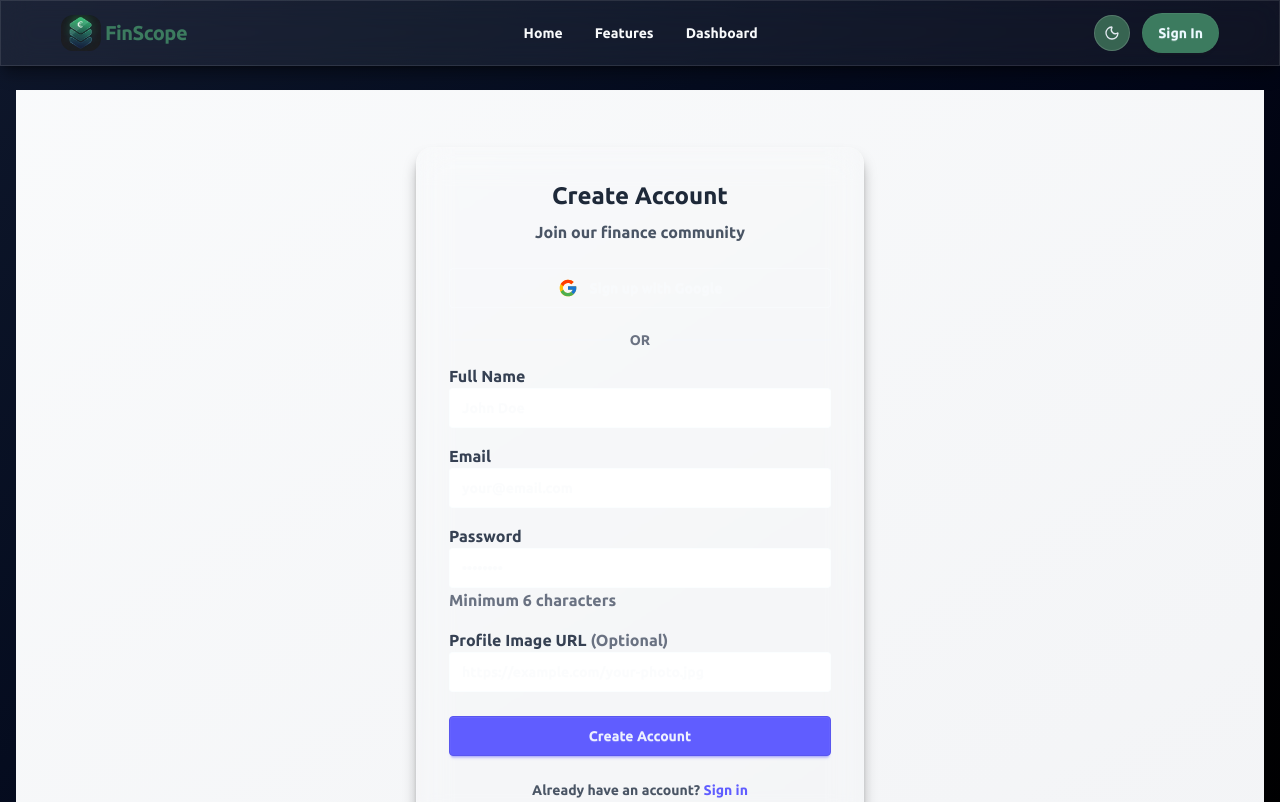
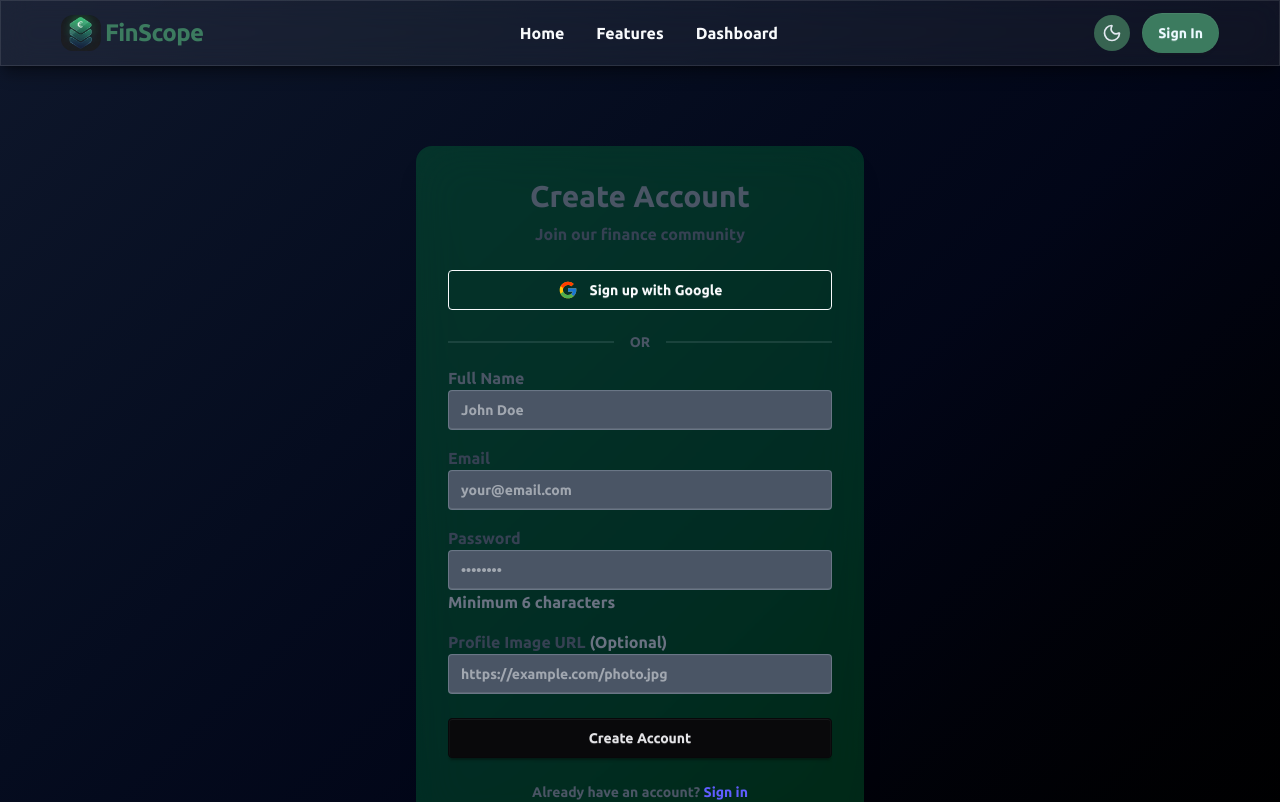
Before and after one commit to Raihan-17/Next-finance, a Next.js app: page /register in a window 1280 px wide. Shown: the top 802 px of the page. Built offline with nearby package versions, Linux system fonts and the light colour scheme; no server answers.

Commit message:
add some ui polishings and readme

```diff
--- a/src/app/register/page.tsx
+++ b/src/app/register/page.tsx
@@ -85,91 +85,105 @@ export default function RegisterPage() {
 
 
   return (
-    <div className="flex items-center justify-center min-h-screen px-4 bg-gradient-to-br from-gray-50 to-gray-100 dark:from-gray-900 dark:to-gray-800">
+ <div className="flex items-center justify-center min-h-screen px-4">
   <AuthCard>
-        <h2 className="text-2xl font-bold mb-2 text-center text-gray-800 dark:text-white">
+    <h2 className="text-3xl font-bold mb-2 text-center text-gray-600">
       Create Account
     </h2>
-        <p className="text-gray-600 dark:text-gray-300 text-center mb-6">
+
+    <p className="text-gray-700 text-center mb-6">
       Join our finance community
     </p>
 
-        {/* Google Sign Up Button */}
+    {/* Google Sign Up */}
     <button
       onClick={handleGoogleSignIn}
       disabled={googleLoading}
-          className="btn btn-outline w-full mb-6 flex items-center justify-center gap-3 hover:bg-gray-50 dark:hover:bg-gray-800"
+      className="
+        btn btn-outline w-full mb-6
+        flex items-center justify-center gap-3
+        transform-3d duration-300 hover:scale-105
+      "
     >
       <FcGoogle className="text-xl" />
-          <span>{googleLoading ? "Creating account..." : "Sign up with Google"}</span>
+      <span>
+        {googleLoading ? "Creating account..." : "Sign up with Google"}
+      </span>
     </button>
 
-        <div className="divider text-sm text-gray-500">OR</div>
+    <div className="divider text-sm text-gray-600">OR</div>
 
+    {/* Register Form */}
     <form onSubmit={handleRegister} className="flex flex-col gap-4">
       <div>
         <label className="label">
-              <span className="label-text text-gray-700 dark:text-gray-300">Full Name</span>
+          <span className="label-text text-gray-600">Full Name</span>
         </label>
         <input
           name="name"
           placeholder="John Doe"
-              className="input input-bordered w-full bg-white dark:bg-gray-800"
+          className="input input-bordered w-full bg-gray-600"
           required
         />
       </div>
 
       <div>
         <label className="label">
-              <span className="label-text text-gray-700 dark:text-gray-300">Email</span>
+          <span className="label-text text-gray-700">Email</span>
         </label>
         <input
           name="email"
           placeholder="your@email.com"
           type="email"
-              className="input input-bordered w-full bg-white dark:bg-gray-800"
+          className="input input-bordered w-full bg-gray-600"
           required
         />
       </div>
 
       <div>
         <label className="label">
-              <span className="label-text text-gray-700 dark:text-gray-300">Password</span>
+          <span className="label-text text-gray-700">Password</span>
         </label>
         <input
           name="password"
           placeholder="••••••••"
           type="password"
-              className="input input-bordered w-full bg-white dark:bg-gray-800"
+          className="input input-bordered w-full bg-gray-600"
           minLength={6}
           required
         />
         <label className="label">
-              <span className="label-text-alt text-gray-500">Minimum 6 characters</span>
+          <span className="label-text-alt text-gray-500">
+            Minimum 6 characters
+          </span>
         </label>
       </div>
 
       <div>
         <label className="label">
-              <span className="label-text text-gray-700 dark:text-gray-300">
-                Profile Image URL <span className="text-gray-500">(Optional)</span>
+          <span className="label-text text-gray-700">
+            Profile Image URL{" "}
+            <span className="text-gray-500">(Optional)</span>
           </span>
         </label>
         <input
           name="image"
-              placeholder="https://example.com/your-photo.jpg"
-              className="input input-bordered w-full bg-white dark:bg-gray-800"
+          placeholder="https://example.com/photo.jpg"
+          className="input input-bordered w-full bg-gray-600"
         />
       </div>
 
       <button
         type="submit"
-            className="btn btn-primary w-full mt-2"
         disabled={loading}
+        className="
+          btn btn-neutral w-full mt-2
+          transition-3d duration-400 hover:scale-110
+        "
       >
         {loading ? (
           <>
-                <span className="loading loading-spinner"></span>
+            <span className="loading loading-spinner" />
             Creating account...
           </>
         ) : (
@@ -178,20 +192,20 @@ export default function RegisterPage() {
       </button>
     </form>
 
-        <motion.p
-          initial={{ opacity: 0 }}
-          animate={{ opacity: 1 }}
-          className="text-center text-sm mt-6 text-gray-600 dark:text-gray-300"
-        >
+    <p className="text-center text-sm mt-6 text-gray-600">
       Already have an account?{" "}
       <a
         href="/login"
-            className="text-primary font-medium hover:underline transition-colors"
+        className="
+          text-primary font-bold
+          transition-3d duration-300 hover:scale-110
+        "
       >
         Sign in
       </a>
-        </motion.p>
+    </p>
   </AuthCard>
 </div>
+
   );
 }
--- a/src/components/auth/AuthCard.tsx
+++ b/src/components/auth/AuthCard.tsx
@@ -8,7 +8,7 @@ export const AuthCard = ({ children }: { children: React.ReactNode }) => {
       initial={{ opacity: 0, y: 20, scale: 0.95 }}
       animate={{ opacity: 1, y: 0, scale: 1 }}
       transition={{ duration: 0.4, ease: "easeOut" }}
-      className="glass-panel max-w-md w-full mx-auto p-8 rounded-2xl shadow-xl border border-white/10 bg-white/10 backdrop-blur-xl"
+      className=" max-w-md w-full mx-auto p-8 rounded-2xl shadow-xl bg-green-500/20 backdrop-blur-xl"
     >
       {children}
     </motion.div>
--- a/src/components/dashboard/charts/ExpensePieChart.tsx
+++ b/src/components/dashboard/charts/ExpensePieChart.tsx
@@ -39,7 +39,7 @@ export const ExpensePieChart = () => {
   );
 
   return (
-    <div className="glass-panel p-6 h-[320px]">
+    <div className="glass-panel p-8 h-[320px]">
       <h3 className="text-sm font-medium mb-4 opacity-80">
         Expense Distribution
       </h3>
--- a/src/components/dashboard/charts/MonthlyBarChart.tsx
+++ b/src/components/dashboard/charts/MonthlyBarChart.tsx
@@ -16,7 +16,7 @@ export const MonthlyBarChart = () => {
   const data = useSelector(selectMonthlyChartData);
 
   return (
-    <div className="glass-panel p-6 h-[320px]">
+    <div className="glass-panel p-8  h-[320px]">
       <h3 className="text-sm font-medium mb-4 opacity-80">
         Monthly Performance
       </h3>
--- a/src/components/dashboard/charts/WeeklyLineChart.tsx
+++ b/src/components/dashboard/charts/WeeklyLineChart.tsx
@@ -16,7 +16,7 @@ export const WeeklyLineChart = () => {
   const data = useSelector(selectWeeklyChartData);
 
   return (
-    <div className="glass-panel p-6 h-[320px]">
+    <div className="glass-panel p-8 h-[320px]">
       <h3 className="text-sm font-medium mb-4 opacity-80">
         Weekly Trend (Current Month)
       </h3>
--- a/src/components/landing/HeroText.tsx
+++ b/src/components/landing/HeroText.tsx
@@ -27,13 +27,13 @@ export const HeroText = () => {
       <div className="mt-4 flex flex-wrap gap-3 justify-center md:justify-start">
         <a
           href="/dashboard"
-          className="btn bg-[#3c7b5f] rounded-full p-4"
+          className="btn bg-[#3c7b5f] rounded-full p-4 hover:scale-110 transition-all duration-400"
         >
           Go to Dashboard
         </a>
         <a
           href="/features"
-          className="btn btn-ghost  p-4 rounded-full border border-[#4c7260] border-2"
+          className="btn btn-ghost  p-4 rounded-full border border-[#4c7260] border-2 hover:scale-110 transition-all duration-400"
         >
           Features
         </a>
--- a/src/components/layout/Footer.tsx
+++ b/src/components/layout/Footer.tsx
@@ -12,9 +12,9 @@ export const Footer = () => {
       <div
         className="
           relative  bg-gradient-to-b
-    from-[#46968c] to-[#0b412f]
+    from-[#0d4a36] to-[#222d2a]
 
-    border-t border-black dark:border-white/10
+    border-t border-black dark:border-white/15
 
         "
       >
--- a/src/components/layout/Navbar.tsx
+++ b/src/components/layout/Navbar.tsx
@@ -24,21 +24,21 @@ export const Navbar = () => {
       >
         {/* Brand */}
         <Link href="/" className="flex items-center gap-1">
-          <Image src={logo} alt="FinScope Logo" width={40} height={40} className="rounded-xl" />
-          <span className="text-xl font-semibold text-[#3c7b5f] tracking-tight">
+          <Image src={logo} alt="FinScope Logo" width={40} height={40} className="rounded-xl hover:scale-115 transform-3d duration-300" />
+          <span className="text-2xl font-semibold text-[#3c7b5f] tracking-tight">
             FinScope
           </span>
         </Link>
 
         {/* Desktop navigation */}
-        <div className="hidden md:flex items-center gap-8 text-sm">
-          <Link href="/" className="hover:text-[#4c7260] transition">
+        <div className="hidden md:flex items-center gap-8 ">
+          <Link href="/" className="hover:text-[#45725d] transition hover:scale-115">
             Home
           </Link>
-          <Link href="/features" className="hover:text-[#4c7260] transition">
+          <Link href="/features" className="hover:text-[#4c7260] transition hover:scale-115">
             Features
           </Link>
-          <Link href="/dashboard" className="hover:text-[#4c7260] transition">
+          <Link href="/dashboard" className="hover:text-[#4c7260] transition hover:scale-115">
             Dashboard
           </Link>
         </div>
@@ -48,16 +48,16 @@ export const Navbar = () => {
           <ThemeToggle />
 
           {session?.user ? (
-            <div className="flex items-center gap-3 pl-2 border-l border-white/10">
+            <div className="flex items-center gap-1 pl-2 border-l border-white/10">
               <span className="text-sm opacity-80">
                 {session.user.name}
               </span>
               <button
                 onClick={() => signOut()}
                 className="
-                  btn btn-xs rounded-full
-                  bg-[#6b9381] border border-white/20
-                  hover:bg-white/20
+                  btn btn-xs rounded-full p-4
+                  bg-[#45705d] hover:scale-110
+                  hover:bg-[#2c4338]
                 "
               >
                 Logout
@@ -80,11 +80,11 @@ export const Navbar = () => {
         {/* Mobile toggle */}
         <button
           onClick={() => setIsMobileOpen((p) => !p)}
-          className="md:hidden rounded-full border border-white/15 p-2 backdrop-blur"
+          className="md:hidden rounded-full  p-2 backdrop-blur transform-3d duration-300 hover:scale-115"
         >
           <div className="space-y-1">
-            <span className="block h-0.5 w-5 bg-current" />
-            <span className="block h-0.5 w-5 bg-current" />
+            <span className="block h-0.5 w-7 bg-current" />
+            <span className="block h-0.5 w-6 bg-current" />
             <span className="block h-0.5 w-5 bg-current" />
           </div>
         </button>
@@ -95,18 +95,18 @@ export const Navbar = () => {
         <div
           className="
             md:hidden
-            bg-base-100/80 backdrop-blur-2xl
+            bg-green-500/20 backdrop-blur-2xl
             border-b border-white/10
           "
         >
-          <div className="flex flex-col gap-4 px-6 py-4 text-sm">
-            <Link href="/" onClick={() => setIsMobileOpen(false)}>
+          <div className="flex flex-col gap-4 px-6 py-4 text-sm ">
+            <Link href="/" onClick={() => setIsMobileOpen(false)} className="hover:text-[#4c7260] transition">
               Home
             </Link>
-            <Link href="/features" onClick={() => setIsMobileOpen(false)}>
+            <Link href="/features" onClick={() => setIsMobileOpen(false)} className="hover:text-[#4c7260] transition">
               Features
             </Link>
-            <Link href="/dashboard" onClick={() => setIsMobileOpen(false)}>
+            <Link href="/dashboard" onClick={() => setIsMobileOpen(false)} className="hover:text-[#4c7260] transition">
               Dashboard
             </Link>
 
@@ -126,7 +126,7 @@ export const Navbar = () => {
                       signOut();
                       setIsMobileOpen(false);
                     }}
-                    className="btn btn-xs btn-outline"
+                    className="btn btn-sm bg-[#45705d] hover:bg-[#2c4338] transform-3d duration-400 hover:scale-110"
                   >
                     Logout
                   </button>
@@ -135,7 +135,7 @@ export const Navbar = () => {
                 <Link
                   href="/login"
                   onClick={() => setIsMobileOpen(false)}
-                  className="btn btn-sm btn-primary w-full"
+                  className="btn btn-sm btn-neutral w-full"
                 >
                   Sign In
                 </Link>
--- a/src/components/theme/ThemeToggle.tsx
+++ b/src/components/theme/ThemeToggle.tsx
@@ -14,16 +14,16 @@ export const ThemeToggle = () => {
         relative flex items-center justify-center
         h-9 w-9 rounded-full
         bg-[#376451] backdrop-blur
-        border border-white/15
+
         transition-all duration-300
-        hover:scale-105
+        hover:scale-115
         data-[theme=retro]:hover:bg-accent/20
       "
     >
       {theme === "dark" ? (
-        <Moon className="h-4 w-4 text-slate-200" />
+        <Moon className="h-5 w-5 text-slate-200" />
       ) : (
-        <Sun className="h-4 w-4 text-amber-600" />
+        <Sun className="h-5 w-5 text-amber-300" />
       )}
     </button>
   );
```
Also changed, not shown: src/app/login/page.tsx (+12 -12 lines), 1 other file (tests, documents, lock files or other folders). Lines whose indentation alone changed are shown as unchanged.
